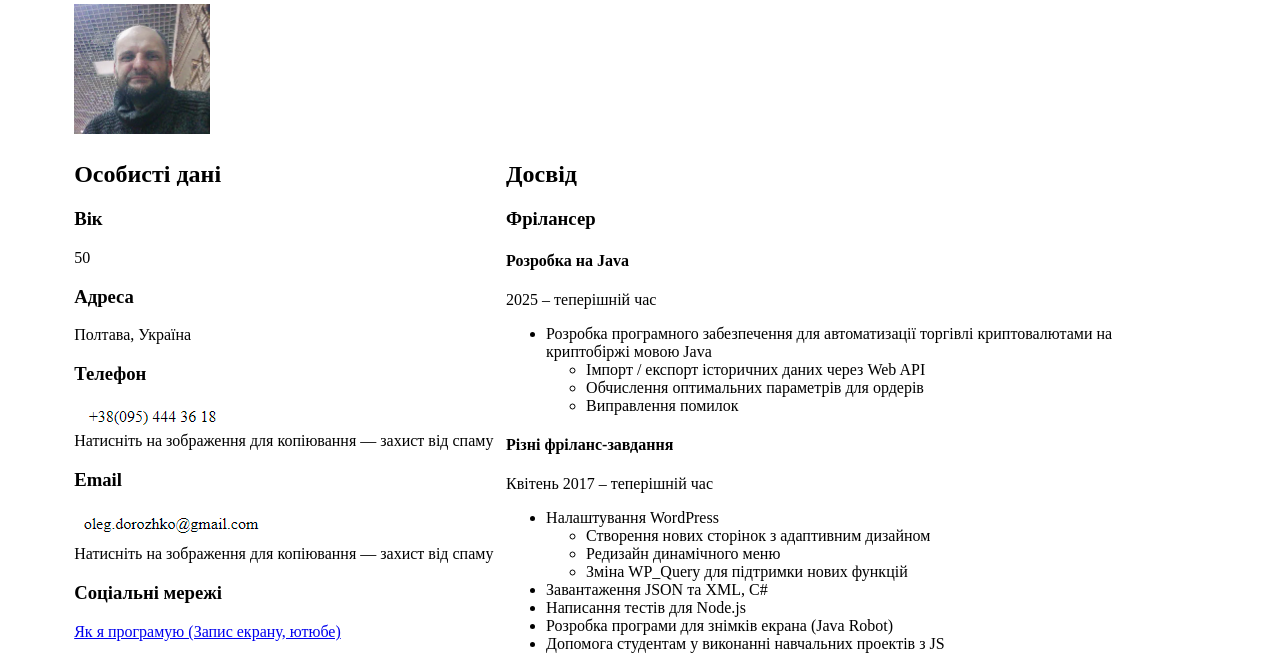
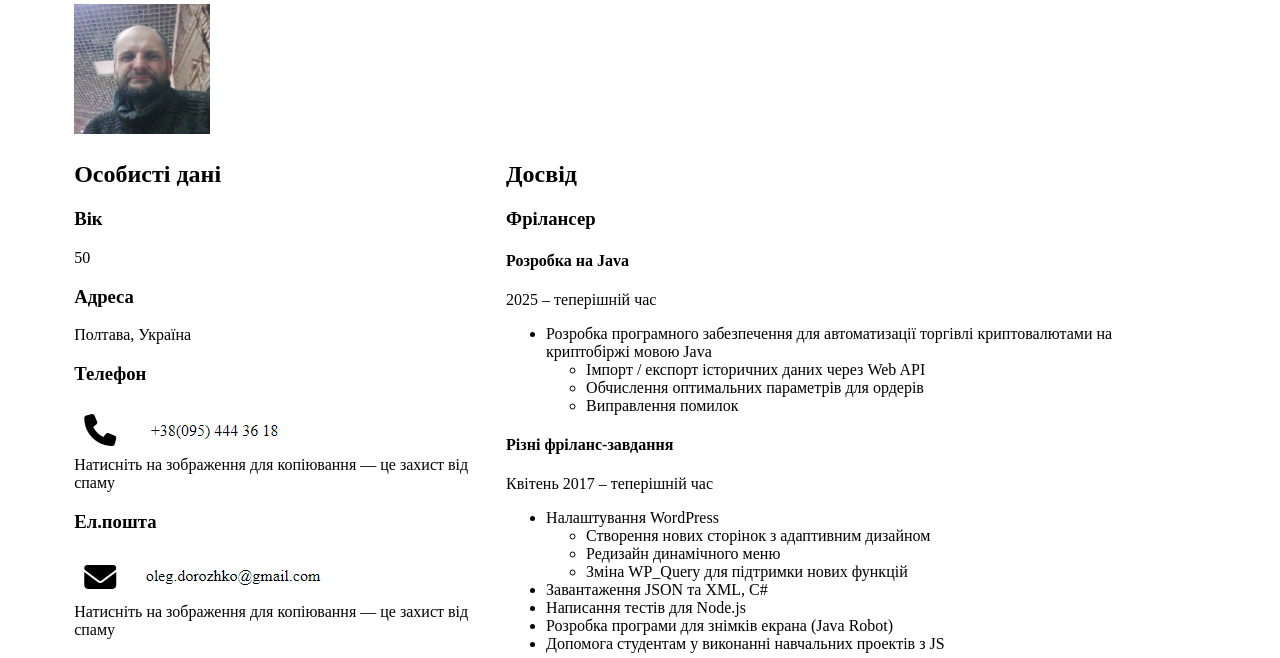
Before and after one commit to oleg-dorozhko/cv, a plain HTML site: page index.html in a window 1280 px wide. Shown: the part 111-769 px from the top of the page. Drawn offline with Linux system fonts and the light colour scheme.

Commit message:
Add files via upload

```diff
--- a/index.html
+++ b/index.html
@@ -3,7 +3,9 @@
 <html><head><meta http-equiv="Content-Type" content="text/html; charset=utf-8">
 <title>CV Oleg Dorozhko</title>
 <link rel="icon" type="image/png" href="images/favicon.png">
+<link rel="stylesheet" href="https://cdnjs.cloudflare.com/ajax/libs/font-awesome/6.5.0/css/all.min.css">
 <script src="js/app.js"></script>
+
 <style>
     .hidden {
       display: none;
@@ -22,9 +24,20 @@
 		margin-top: 1%;
 	}
 
+	 .big-icon {
+      font-size: 32px; /* удвічі більші за звичайні */
+      cursor: pointer;
+      margin: 10px;
+    }
+    .big-icon:hover {
+      color: darkblue;
+    }
+
   </style>
+
 </head>
 <body>
+
 <div class="en_version">
 <label for="selector"> Оберіть мову (Ukranian/English): </label>
   <select id="selector">
@@ -52,11 +65,26 @@
 <div><h3>Address</h3></div>
 <div>Poltava, Ukraine</div>
 <div><h3>Phone</h3></div>
-<div><img src="images/mobile.png" id="mobile" title="Phone number Oleg Dorozhko, Java developer. Click for copy to clipboard"><br/>Click on image for copy - prevents spam</div>
+<div id="en_mobile" style="display:flex; align-items:center; gap:10px;">
+  <i class="fa-solid fa-phone big-icon" title="Click to copy the number"></i>
+  <img src="images/mobile.png"  title="Phone number Oleg Dorozhko, Java developer. Click for copy to clipboard">
+</div>
+<div>Click on image for copy - prevents spam</div>
+<!----
+<i class="fa-solid fa-phone big-icon" title="Натисніть для копіювання номера"></i>
+<img src="images/mobile.png" id="mobile" title="Phone number Oleg Dorozhko, Java developer. Click for copy to clipboard"><br/>Click on image for copy - prevents spam</div>
+
+</div>
+--->
 <div><h3>Email</h3></div>
-<div><img src="images/email.png" id="email" title="Email Oleg Dorozhko, Java developer. Click for copy to clipboard"><br/>Click on image for copy - prevents spam</div>
+<div id="en_email" style="display:flex; align-items:center; gap:10px;"><i class="fa-solid fa-envelope big-icon" title="Натисніть для копіювання email"></i>
+<img src="images/email.png"  title="Email Oleg Dorozhko, Java developer. Click for copy to clipboard"></div>
+<div>Click on image for copy - prevents spam</div>
 <div><h3>Socials</h3></div>
-<div><a href="https://www.youtube.com/live/uKbwceL_93I?si=OMpNDOrjNMBTViSd&t=1019">How i program (video from screen, youtube)</a></div>
+<div style="display:flex; align-items:center; gap:10px;">
+<i class="fa-brands fa-youtube big-icon" title="Youtube"></i>
+<a href="https://www.youtube.com/live/uKbwceL_93I?t=7s">How i program (video from screen, youtube)</a></div>
+<div>
 <div><h2>Languages</h2></div>
 <div>
 <ul><li>English: Intermediate</li><li>Ukranian</li></ul>
@@ -127,18 +155,20 @@
           <div>50</div>
           <div><h3>Адреса</h3></div>
           <div>Полтава, Україна</div>
-          <div><h3>Телефон</h3></div>
-          <div>
-            <img src="images/mobile.png" id="mobile" title="Номер телефону Олега Дорожка, Java-розробник. Натисніть для копіювання у буфер"><br/>
-            Натисніть на зображення для копіювання — захист від спаму
-          </div>
-          <div><h3>Email</h3></div>
-          <div>
-            <img src="images/email.png" id="email" title="Email Олега Дорожка, Java-розробник. Натисніть для копіювання у буфер"><br/>
-            Натисніть на зображення для копіювання — захист від спаму
-          </div>
+		  <div><h3>Телефон</h3></div>
+		<div id="mobile" style="display:flex; align-items:center; gap:10px;">
+			<i class="fa-solid fa-phone big-icon" title="Натисніть для копіювання номера"></i>
+			<img src="images/mobile.png" title="Номер телефону Олега Дорожка, Java-розробник. Натисніть для копіювання у буфер">
+		</div>
+		<div>Натисніть на зображення для копіювання — це захист від спаму</div>
+			<div><h3>Ел.пошта</h3></div>
+				<div id="email" style="display:flex; align-items:center; gap:10px;"><i class="fa-solid fa-envelope big-icon" title="Натисніть для копіювання email адреси"></i>
+				<img src="images/email.png" title="Email Олега Дорожка, Java-розробник. Натисніть для копіювання у буфер"></div>
+			<div>Натисніть на зображення для копіювання — це захист від спаму</div>
 		  <div><h3>Соціальні мережі</h3></div>
-		  <div><a href="https://www.youtube.com/live/uKbwceL_93I?si=OMpNDOrjNMBTViSd&t=1019"> Як я програмую (Запис екрану, ютюбе)</a></div>
+		  <div style="display:flex; align-items:center; gap:10px;">
+			<i class="fa-brands fa-youtube big-icon" title="Youtube"></i>
+			<a href="https://www.youtube.com/live/uKbwceL_93I?t=7s"> Як я програмую (Запис екрану, ютюбе)</a></div>
           <div><h2>Мови</h2></div>
           <div>
             <ul>
```
